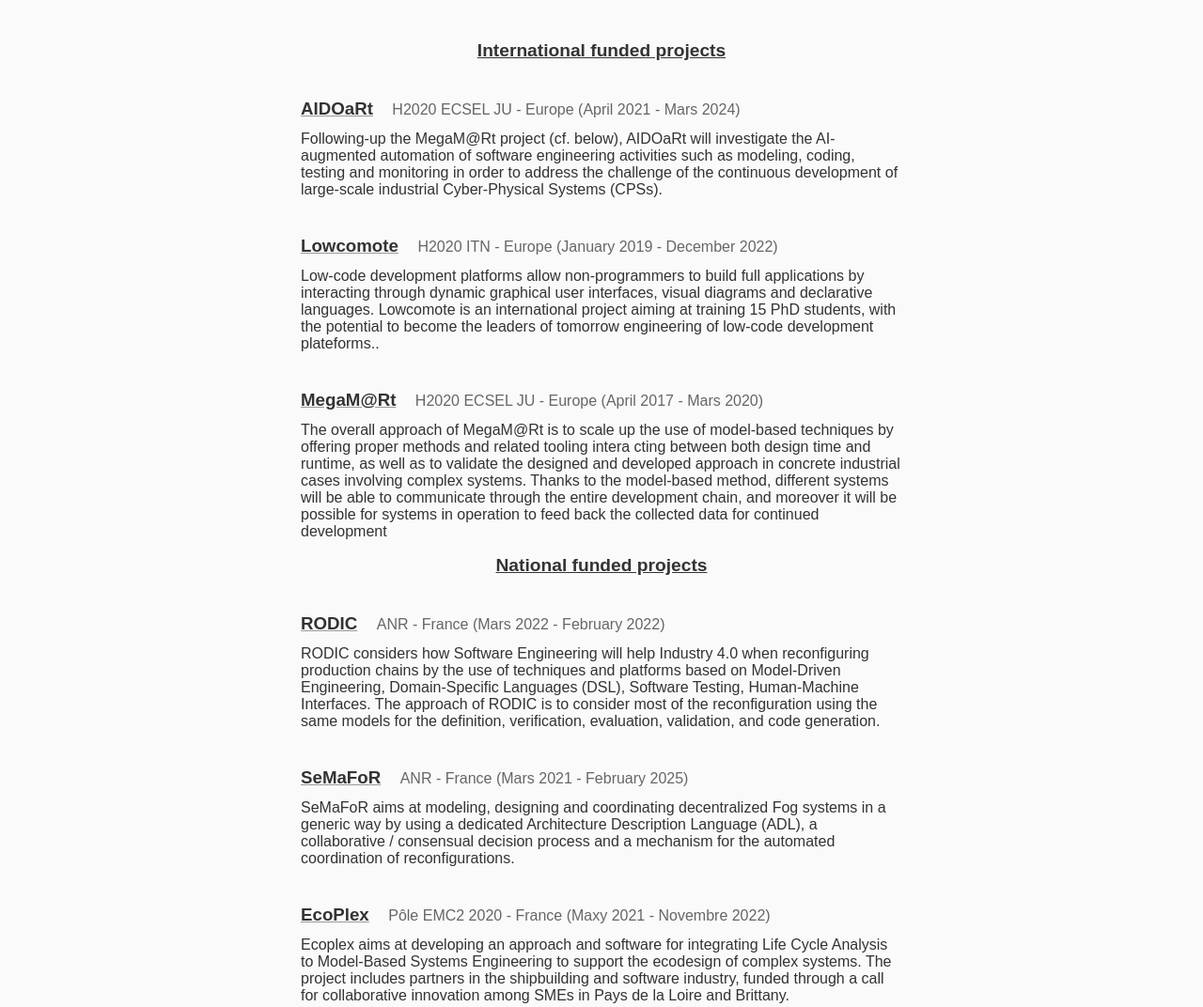
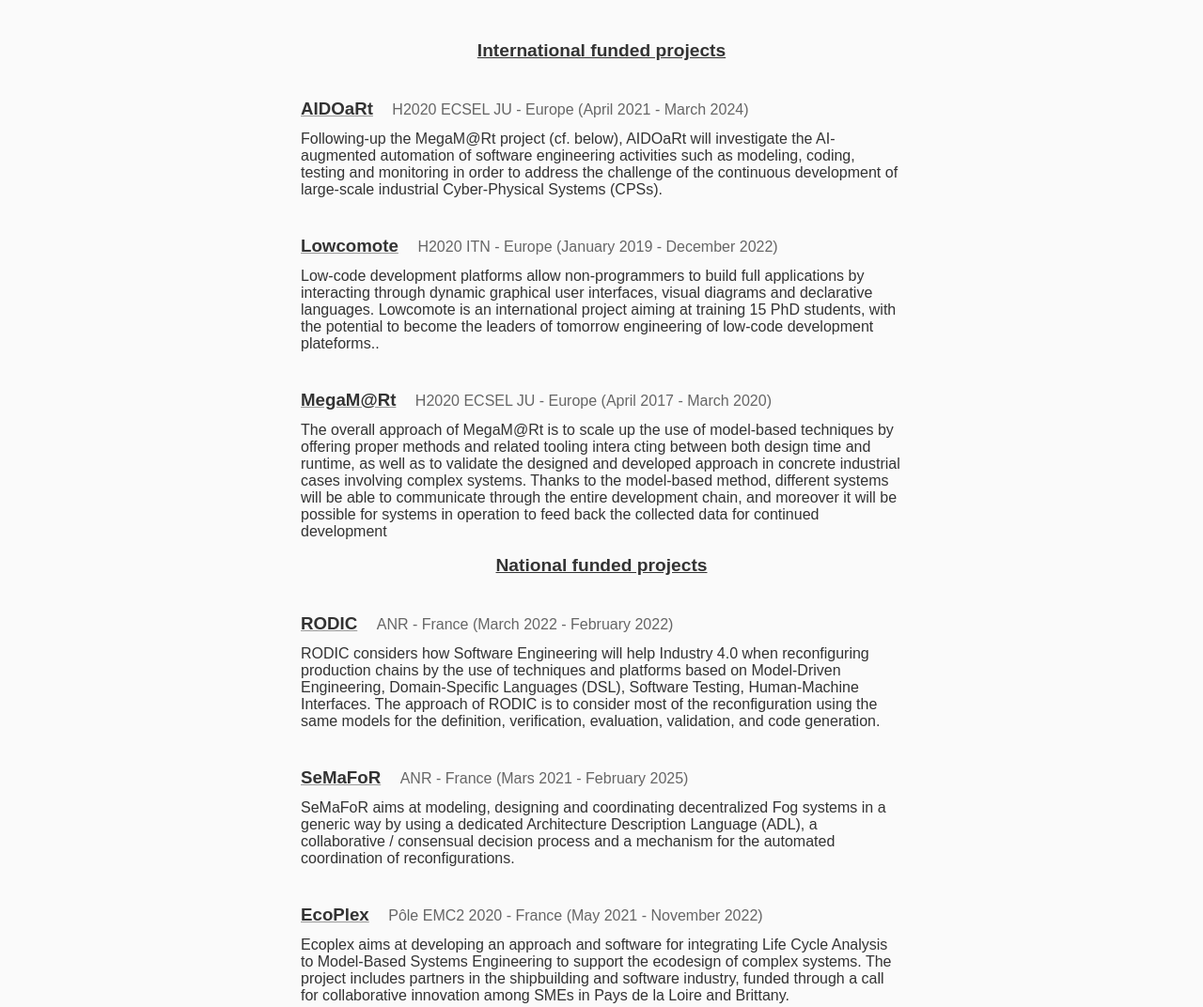
Before and after one commit to NaoMod/naomod.github.io, a Jekyll site: the page built from projects.html, in a window 1280 px wide. Shown: the part 230-1302 px from the top of the page at 94% size. Built offline with Jekyll 4.4.1, drawn with Linux system fonts in a browser that asks for light colours.

Commit message:
Fixed typos in dates

```diff
--- a/projects.html
+++ b/projects.html
@@ -13,7 +13,7 @@
     funder: H2020 ECSEL JU - Europe
     type: International funded project
     start_date: April 2021
-    end_date: Mars 2024
+    end_date: March 2024
     desc: |
       Following-up the MegaM@Rt project (cf. below), AIDOaRt will investigate
       the AI-augmented automation of software engineering activities such as
@@ -40,7 +40,7 @@
     funder: H2020 ECSEL JU - Europe
     type: International funded project
     start_date: April 2017
-    end_date: Mars 2020
+    end_date: March 2020
     desc: |
       The overall approach of MegaM@Rt is to scale up the use of model-based
       techniques by offering proper methods and related tooling intera cting
@@ -54,7 +54,7 @@
   - title: RODIC
     funder: ANR - France
     type: National funded project
-    start_date: Mars 2022
+    start_date: March 2022
     end_date: February 2022
     desc: |
       RODIC considers how Software Engineering will help Industry 4.0 when
@@ -80,8 +80,8 @@
     website: https://www.ecoplex.fr
     funder:  Pôle EMC2 2020 - France
     type: National funded project
-    start_date: Maxy 2021
-    end_date: Novembre 2022
+    start_date: May 2021
+    end_date: November 2022
     desc: |
       Ecoplex aims at developing an approach and software for integrating Life Cycle
       Analysis to Model-Based Systems Engineering to support the ecodesign of complex
```
